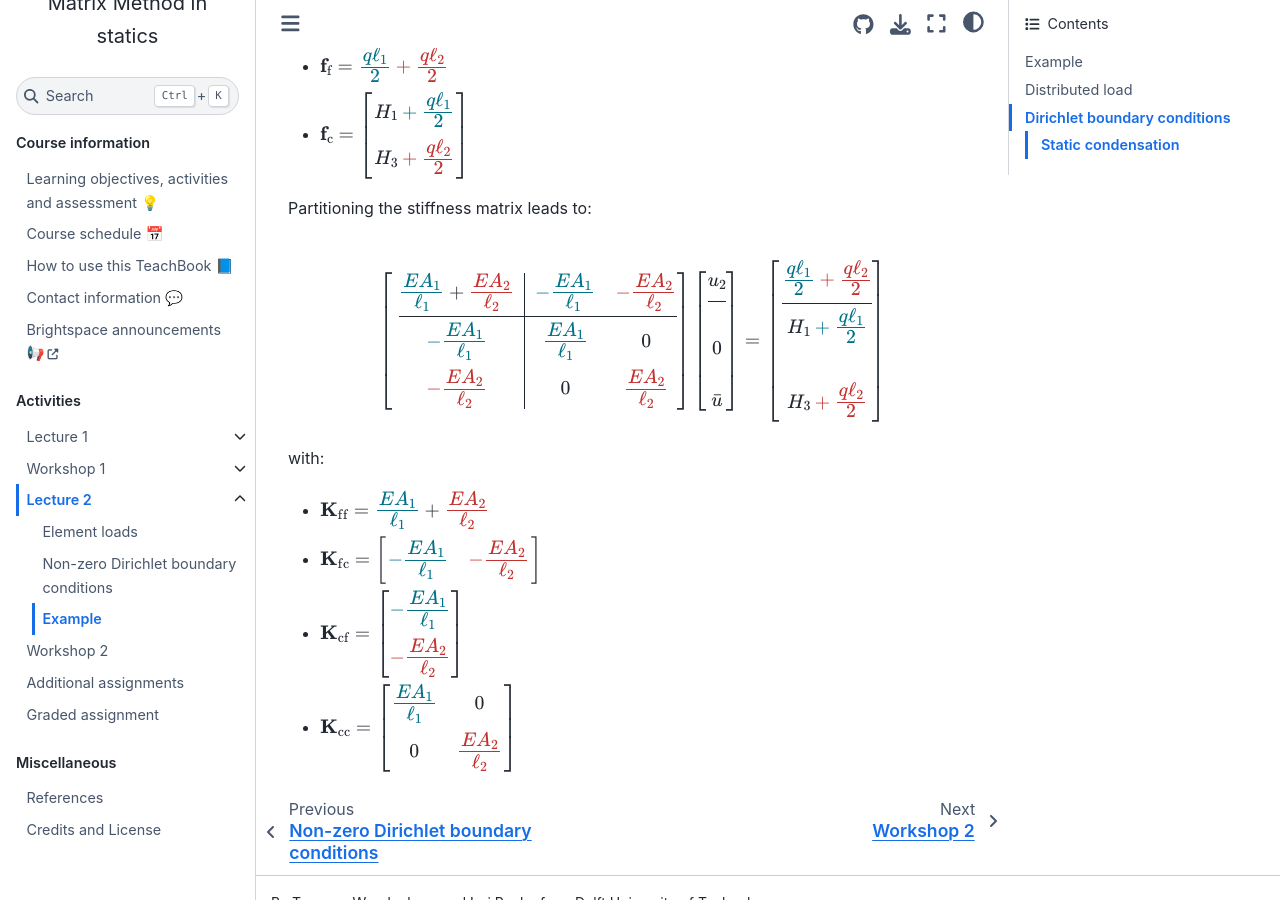
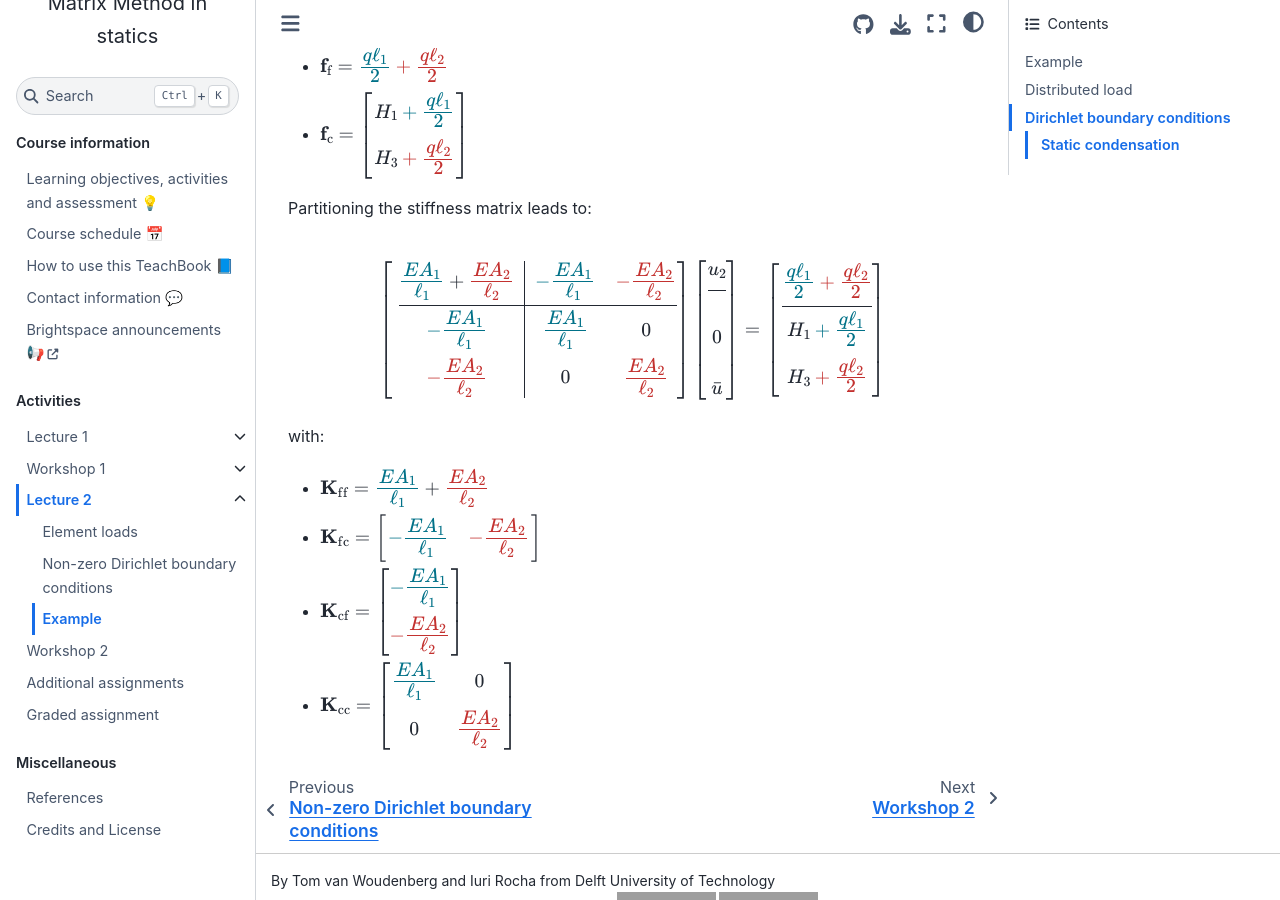
Before and after one commit to sophietenhoor/book, a Jupyter Book: the page built from book/lecture2/example.md, in a window 1280 px wide and 900 px high, scrolled down 1813 px. Built offline with Jupyter Book 1.0.4 settings and Sphinx 7.4.7 and the Sphinx Book theme 1.1.4, drawn with Linux system fonts in a browser that asks for light colours; comment, search, counter and statistics services are not loaded; grey boxes are pictures that could not be loaded.

```diff
--- a/book/lecture2/example.md
+++ b/book/lecture2/example.md
@@ -91,7 +91,7 @@ u_2\\[6pt] \hline \\ 0 \\[12pt] \bar u
 \begin{bmatrix}
  \class{cA}{\cfrac{q\ell_1}{2}} \class{cB}{+ \cfrac{q\ell_2}{2}} \\ \hline
  H_1 \class{cA}{ + \cfrac{q\ell_1}{2}}\\
- \\H_3 \class{cB}{ + \cfrac{q\ell_2}{2}}
+ H_3 \class{cB}{ + \cfrac{q\ell_2}{2}}
 \end{bmatrix}
 $$
 
```
